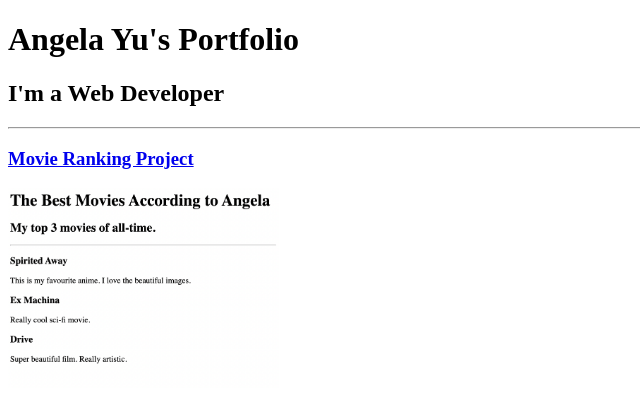
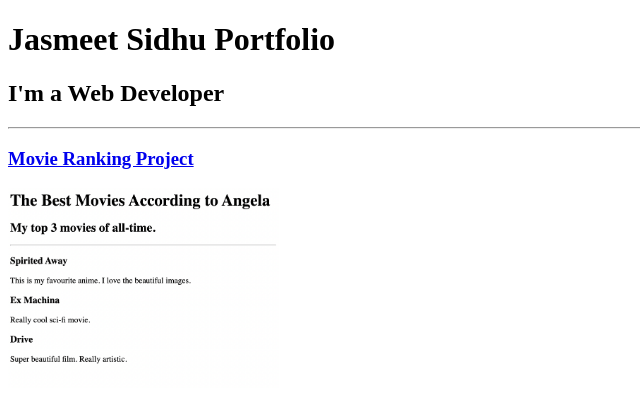
Before and after one commit to JasmeetSidhu0076/html-portfolio, a plain HTML site: page index.html in a window 1280 px wide. Shown: the top 408 px of the page, without its empty margins (0-640 px from the left). Drawn offline with Linux system fonts and the light colour scheme.

Commit message:
Update index.html

```diff
--- a/index.html
+++ b/index.html
@@ -7,7 +7,7 @@
 </head>
 
 <body>
-  <h1>Angela Yu's Portfolio</h1>
+  <h1>Jasmeet Sidhu Portfolio</h1>
   <h2>I'm a Web Developer</h2>
   <hr />
   <h3><a href="./public/movie-ranking.html">Movie Ranking Project</a></h3>
```
